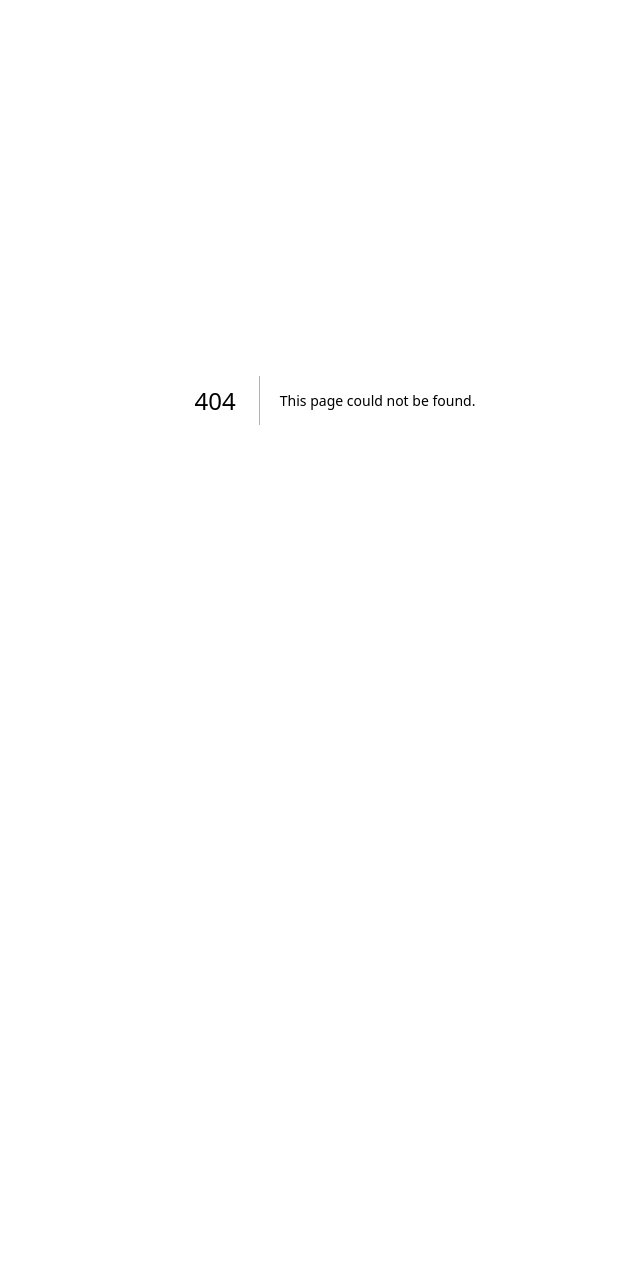
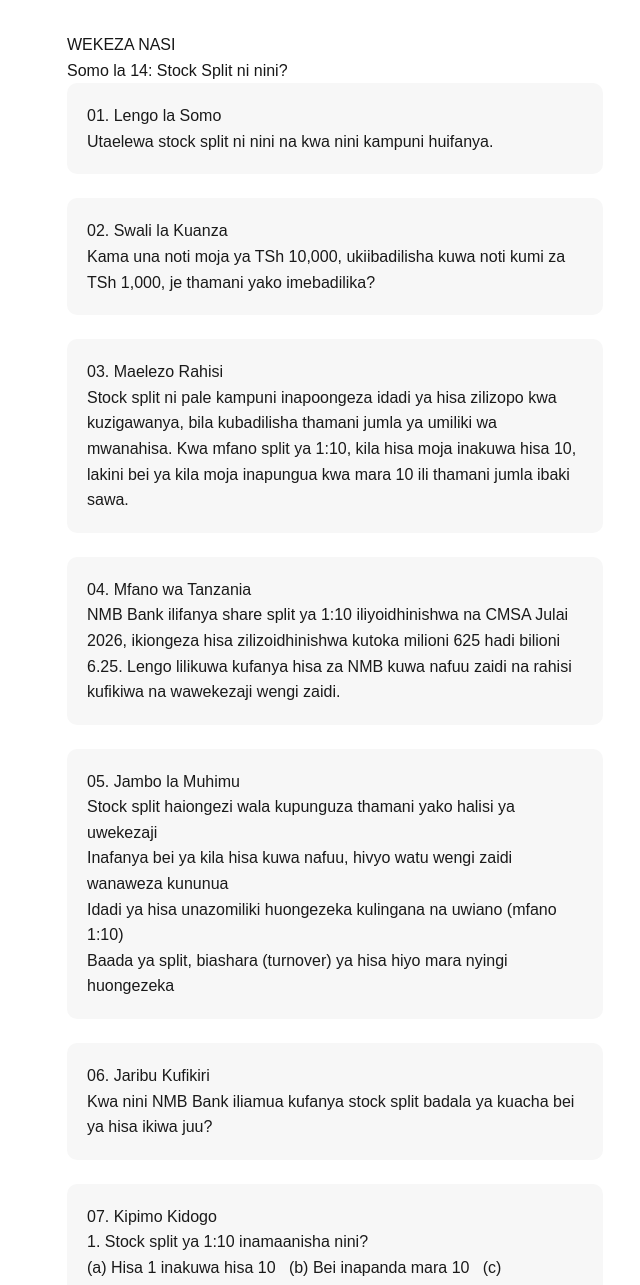
Before and after one commit to sadikiabubakari698-crypto/wekeza_nasi, a Next.js app in the folder wekeza-nasi-app/: page /somo14 in a window 1280 px wide. Before the commit this address had no page. Shown: the top 1285 px of the page, without its empty margins (305-945 px from the left). Before the commit the page ends 800 px from the top, so only its background shows below. Built offline with nearby package versions, Linux system fonts and the light colour scheme.

Commit message:
Add Somo la 14 Stock Split, update navigation

```diff
--- a/wekeza-nasi-app/app/page.js
+++ b/wekeza-nasi-app/app/page.js
@@ -14,6 +14,7 @@ export default function Home() {
     { href: "/somo11", title: "Somo 11: Diversification", icon: "mti-mkubwa" },
     { href: "/somo12", title: "Somo 12: Gawio - Masharti na Taratibu", icon: "mti-mkubwa" },
     { href: "/somo13", title: "Somo 13: IPO ni nini?", icon: "mti-mkubwa" },
+    { href: "/somo14", title: "Somo 14: Stock Split ni nini?", icon: "mti-mkubwa" },
   ];
   return (
     <main style={{ padding: "2rem", maxWidth: "600px", margin: "0 auto", fontFamily: "sans-serif", lineHeight: 1.6 }}>
--- a/wekeza-nasi-app/app/somo13/page.js
+++ b/wekeza-nasi-app/app/somo13/page.js
@@ -67,7 +67,7 @@ export default function Somo13() {
         <p>Somo 14: Stock Split ni nini?</p>
       </div>
 
-      <p><a href="/somo12">&larr; Somo la 12</a></p>
+      <p><a href="/somo12" style={{ marginRight: "1.5rem" }}>&larr; Somo la 12</a><a href="/somo14" style={{ fontWeight: "bold" }}>Endelea na Somo la 14 &rarr;</a></p>
     </main>
   );
 }
--- /dev/null
+++ b/wekeza-nasi-app/app/somo14/page.js
@@ -0,0 +1,74 @@
+export default function Somo14() {
+  return (
+    <main style={{ padding: "2rem", maxWidth: "600px", margin: "0 auto", fontFamily: "sans-serif", lineHeight: 1.6 }}>
+      <h1>WEKEZA NASI</h1>
+      <h2>Somo la 14: Stock Split ni nini?</h2>
+
+      <div className="lesson-box">
+        <h3>01. Lengo la Somo</h3>
+        <p>Utaelewa stock split ni nini na kwa nini kampuni huifanya.</p>
+      </div>
+
+      <div className="lesson-box">
+        <h3>02. Swali la Kuanza</h3>
+        <p>Kama una noti moja ya TSh 10,000, ukiibadilisha kuwa noti kumi za TSh 1,000, je thamani yako imebadilika?</p>
+      </div>
+
+      <div className="lesson-box">
+        <h3>03. Maelezo Rahisi</h3>
+        <p>
+          Stock split ni pale kampuni inapoongeza idadi ya hisa zilizopo kwa
+          kuzigawanya, bila kubadilisha thamani jumla ya umiliki wa
+          mwanahisa. Kwa mfano split ya 1:10, kila hisa moja inakuwa hisa
+          10, lakini bei ya kila moja inapungua kwa mara 10 ili thamani
+          jumla ibaki sawa.
+        </p>
+      </div>
+
+      <div className="lesson-box">
+        <h3>04. Mfano wa Tanzania</h3>
+        <p>
+          NMB Bank ilifanya share split ya 1:10 iliyoidhinishwa na CMSA
+          Julai 2026, ikiongeza hisa zilizoidhinishwa kutoka milioni 625
+          hadi bilioni 6.25. Lengo lilikuwa kufanya hisa za NMB kuwa nafuu
+          zaidi na rahisi kufikiwa na wawekezaji wengi zaidi.
+        </p>
+      </div>
+
+      <div className="lesson-box">
+        <h3>05. Jambo la Muhimu</h3>
+        <ul>
+          <li>Stock split haiongezi wala kupunguza thamani yako halisi ya uwekezaji</li>
+          <li>Inafanya bei ya kila hisa kuwa nafuu, hivyo watu wengi zaidi wanaweza kununua</li>
+          <li>Idadi ya hisa unazomiliki huongezeka kulingana na uwiano (mfano 1:10)</li>
+          <li>Baada ya split, biashara (turnover) ya hisa hiyo mara nyingi huongezeka</li>
+        </ul>
+      </div>
+
+      <div className="lesson-box">
+        <h3>06. Jaribu Kufikiri</h3>
+        <p>Kwa nini NMB Bank iliamua kufanya stock split badala ya kuacha bei ya hisa ikiwa juu?</p>
+      </div>
+
+      <div className="lesson-box">
+        <h3>07. Kipimo Kidogo</h3>
+        <p>1. Stock split ya 1:10 inamaanisha nini?<br />(a) Hisa 1 inakuwa hisa 10 &nbsp; (b) Bei inapanda mara 10 &nbsp; (c) Unapoteza hisa 9 kati ya 10</p>
+        <p className="quiz-answer">Jibu: (a) Hisa 1 inakuwa hisa 10</p>
+        <p>2. Baada ya stock split, thamani jumla ya uwekezaji wako?<br />(a) Inaongezeka &nbsp; (b) Haibadiliki &nbsp; (c) Inapungua</p>
+        <p className="quiz-answer">Jibu: (b) Haibadiliki</p>
+      </div>
+
+      <div className="lesson-box">
+        <h3>08. Muhtasari wa Dakika 1</h3>
+        <p>Stock split ni kugawanya hisa zilizopo ili kupunguza bei ya kila moja, bila kubadilisha thamani jumla ya uwekezaji wako.</p>
+      </div>
+
+      <div className="lesson-box">
+        <h3>09. Hatua Inayofuata</h3>
+        <p>Somo 15: Soko la Tanzania linafanyaje kazi?</p>
+      </div>
+
+      <p><a href="/somo13">&larr; Somo la 13</a></p>
+    </main>
+  );
+}
```
